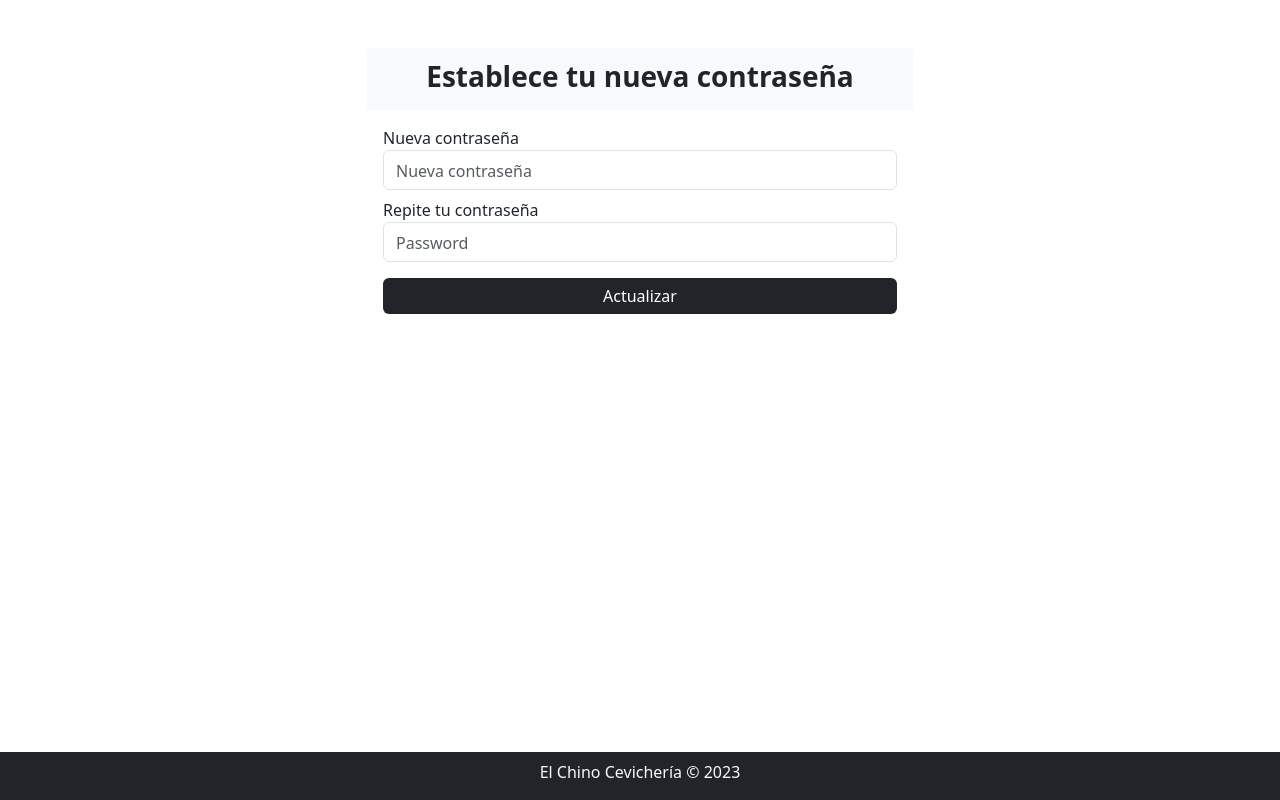
After one commit to Jmendozase6/el_chino_cevicheria_php, a PHP site: page /presentation/views/recover_password/recover_password_view.php in a window 1280 px wide. The commit adds this page. Run offline with PHP 8.4, Linux system fonts and the light colour scheme.

```diff
--- a/composer.json
+++ b/composer.json
@@ -1,5 +1,6 @@
 {
     "require": {
-        "phpmailer/phpmailer": "^6.8"
+        "phpmailer/phpmailer": "^6.8",
+        "ext-pdo": "*"
     }
 }
--- a/presentation/views/catalog_client/catalog_client.php
+++ b/presentation/views/catalog_client/catalog_client.php
@@ -13,4 +13,3 @@ if (isset($_GET['productId']) && $_GET['productId'] != "") {
 
     header("Location:javascript://history.go(-1)");
 }
-?>
--- a/presentation/views/sign_in/recover_password.php
+++ b/presentation/views/recover_password/recover_password.php
@@ -22,8 +22,10 @@ if ($_POST) {
         $existsEmail = $userDAO->existsEmail($email);
         if ($existsEmail) {
             $responseEmail = $emailService->sendEmail('jhairmendoza2003@gmail.com', 'Recuperación de Contraseña', EmailType::RecoverPassword, $randomNumber);
+            header('Location: recover_password_view.php');
         }
     } catch (Exception $e) {
         echo "Error al enviar el correo electrónico.";
+        header('Location:javascript://history.go(-1)');
     }
 }
--- /dev/null
+++ b/presentation/views/recover_password/recover_password_view.php
@@ -0,0 +1,72 @@
+<?php
+?>
+
+<!doctype html>
+<html lang="es">
+<head>
+  <meta charset="UTF-8">
+  <meta name="viewport"
+        content="width=device-width, user-scalable=no, initial-scale=1.0, maximum-scale=1.0, minimum-scale=1.0">
+  <meta http-equiv="X-UA-Compatible" content="ie=edge">
+  <link rel="stylesheet" href="../../resources/bootstrap/css/bootstrap.min.css">
+  <title>Recupera tu contraseña</title>
+</head>
+<body class="d-flex flex-column min-vh-100">
+
+<!--<div class="container">-->
+<!--  <div class="row">-->
+<!--    <div class="col-md-6 offset-md-3">-->
+<!--      <form action="recover_password_view.php" method="post" class="align-content-center">-->
+<!---->
+<!--        <div class="form-group">-->
+<!--          <label for="recover-password-1">Nueva contraseña</label>-->
+<!--          <input type="password" class="form-control pt-2" id="recover-password-1" name="recover-password-1"-->
+<!--                 aria-describedby="emailHelp"-->
+<!--                 placeholder="Nueva contraseña">-->
+<!--        </div>-->
+<!---->
+<!--        <div class="form-group py-2">-->
+<!--          <label for="recover-password-2">Repite tu contraseña</label>-->
+<!--          <input type="password" class="form-control pt-2" id="recover-password-2" name="recover-password-2"-->
+<!--                 placeholder="Password">-->
+<!--        </div>-->
+<!--        <button type="submit" class="btn btn-primary">Submit</button>-->
+<!---->
+<!--      </form>-->
+<!--    </div>-->
+<!--  </div>-->
+<!--</div>-->
+
+
+<div class="container">
+  <div class="row">
+    <div class="col-md-6 offset-md-3">
+      <div class="card mt-5 border-0">
+        <div class="card-header bg-light border-0">
+          <h3 class="text-center text-dark pt-1"><strong>Establece tu nueva contraseña</strong></h3>
+        </div>
+        <div class="card-body">
+          <form action="recover_password_view.php" method="post" class="align-content-center">
+            <div class="form-group">
+              <label for="recover-password-1">Nueva contraseña</label>
+              <input type="password" class="form-control pt-2" id="recover-password-1" name="recover-password-1"
+                     aria-describedby="emailHelp"
+                     placeholder="Nueva contraseña">
+            </div>
+            <div class="form-group py-2">
+              <label for="recover-password-2">Repite tu contraseña</label>
+              <input type="password" class="form-control pt-2" id="recover-password-2" name="recover-password-2"
+                     placeholder="Password">
+            </div>
+            <button type="submit" class="btn btn-primary my-2 bg-dark border-0 col-12">Actualizar</button>
+          </form>
+        </div>
+      </div>
+    </div>
+  </div>
+</div>
+<footer class="card-footer bg-dark mt-auto">
+  <p class="text-center text-light pt-2">El Chino Cevichería &copy; 2023</p>
+</footer>
+</body>
+</html>
--- a/presentation/views/sign_in/sign_in_view.php
+++ b/presentation/views/sign_in/sign_in_view.php
@@ -35,11 +35,11 @@ require('sign_in.php');
           <form enctype="multipart/form-data" method="post">
             <div class="input-field">
               <input type="email" class="input" name="email" id="email" required autocomplete="off" autofocus>
-              <label for="email" class="">Correo electrónico</label>
+              <label for="email">Correo electrónico</label>
             </div>
             <div class="input-field">
               <input type="password" class="input" name="password" id="password" required autocomplete="off">
-              <label for="password" class="password">Contraseña</label>
+              <label for="password">Contraseña</label>
             </div>
 
             <div class="input-field">
@@ -70,7 +70,7 @@ require('sign_in.php');
 
                     <span>Escribe tu correo y si tienes una cuenta te enviarémos un código de 6 digitos.</span>
 
-                    <form enctype="multipart/form-data" method="post" action="recover_password.php">
+                    <form enctype="multipart/form-data" method="post" action="../recover_password/recover_password.php">
 
                       <div class="input-group mb-3 pt-2">
                         <label class="input-group-text" id="basic-addon1">@</label>
```
Also changed, not shown: weas.php (deleted, +0 -51 lines), 4 other files.
